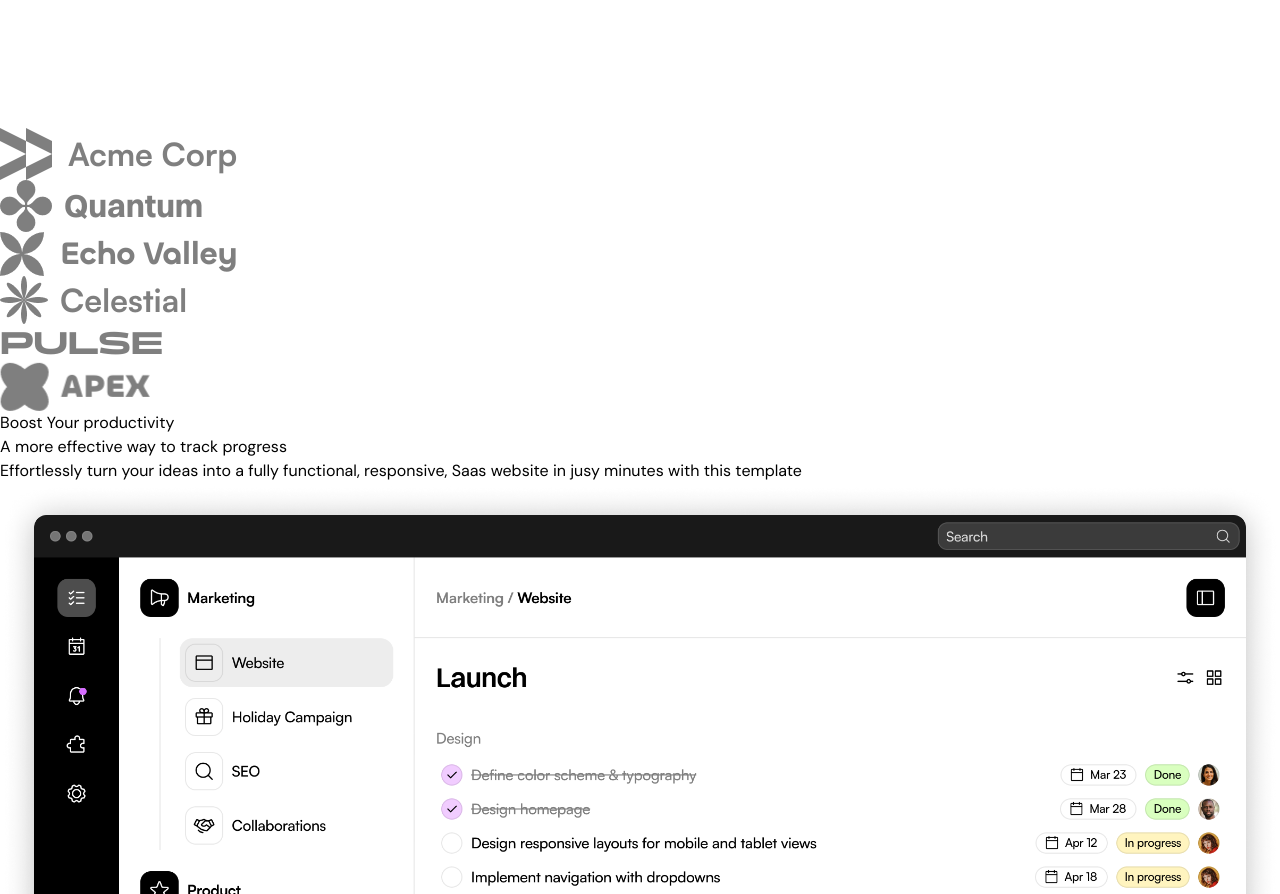
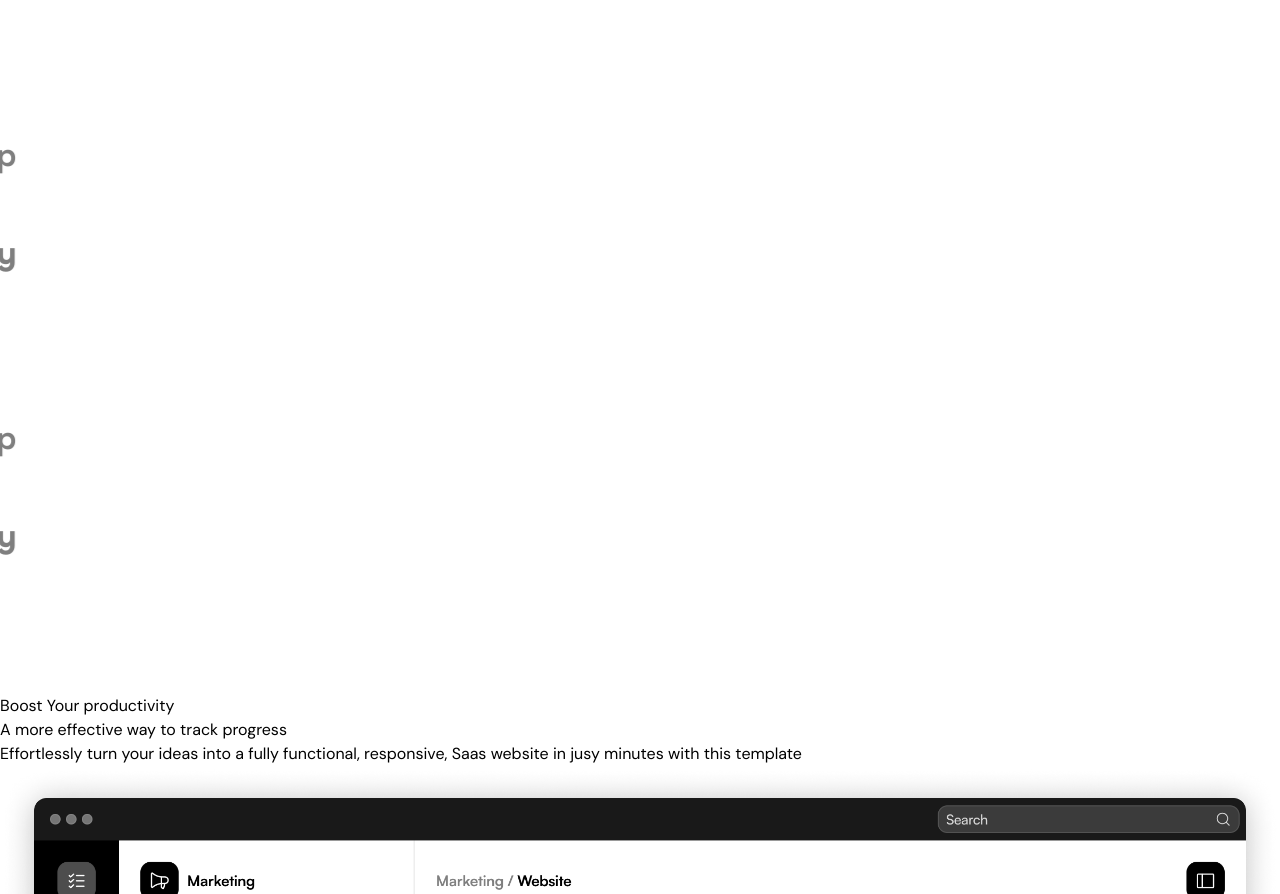
Before and after one commit to shahnewaztameem/sass-landing-react, a Next.js app: page / in a window 1280 px wide. Shown: the part 4660-5554 px from the top of the page. Built offline with nearby package versions, Linux system fonts and the light colour scheme.

Commit message:
logo slide

```diff
--- a/src/sections/LogoTicker.tsx
+++ b/src/sections/LogoTicker.tsx
@@ -1,3 +1,4 @@
+'use client';
 import acmeLogo from '@/assets/logo-acme.png';
 import quantumLogo from '@/assets/logo-quantum.png';
 import echoLogo from '@/assets/logo-echo.png';
@@ -5,7 +6,7 @@ import celestiaLogo from '@/assets/logo-celestial.png';
 import pulseLogo from '@/assets/logo-pulse.png';
 import apexLogo from '@/assets/logo-apex.png';
 import Image from 'next/image';
-
+import { motion } from 'framer-motion';
 const logos = [
     acmeLogo,
     quantumLogo,
@@ -20,7 +21,18 @@ export const LogoTicker = () => {
         <div className="py-8 md:py-12 bg-white">
             <div className="container">
                 <div className="flex overflow-hidden [mask-image:linear-gradient(to_right,transparent,black,transparent)]">
-                    <div className="flex gap-14 flex-none">
+                    <motion.div
+                        className="flex gap-14 flex-none pr-14"
+                        animate={{
+                            translateX: '-50%',
+                        }}
+                        transition={{
+                            duration: 20,
+                            repeat: Infinity,
+                            ease: 'linear',
+                            repeatType: 'loop',
+                        }}
+                    >
                         {logos.map((logo, idx) => (
                             <Image
                                 key={idx}
@@ -29,7 +41,15 @@ export const LogoTicker = () => {
                                 className="logo-ticker-img"
                             />
                         ))}
-                    </div>
+                        {logos.map((logo, idx) => (
+                            <Image
+                                key={idx}
+                                src={logo}
+                                alt="logo"
+                                className="logo-ticker-img"
+                            />
+                        ))}
+                    </motion.div>
                 </div>
             </div>
         </div>
```
